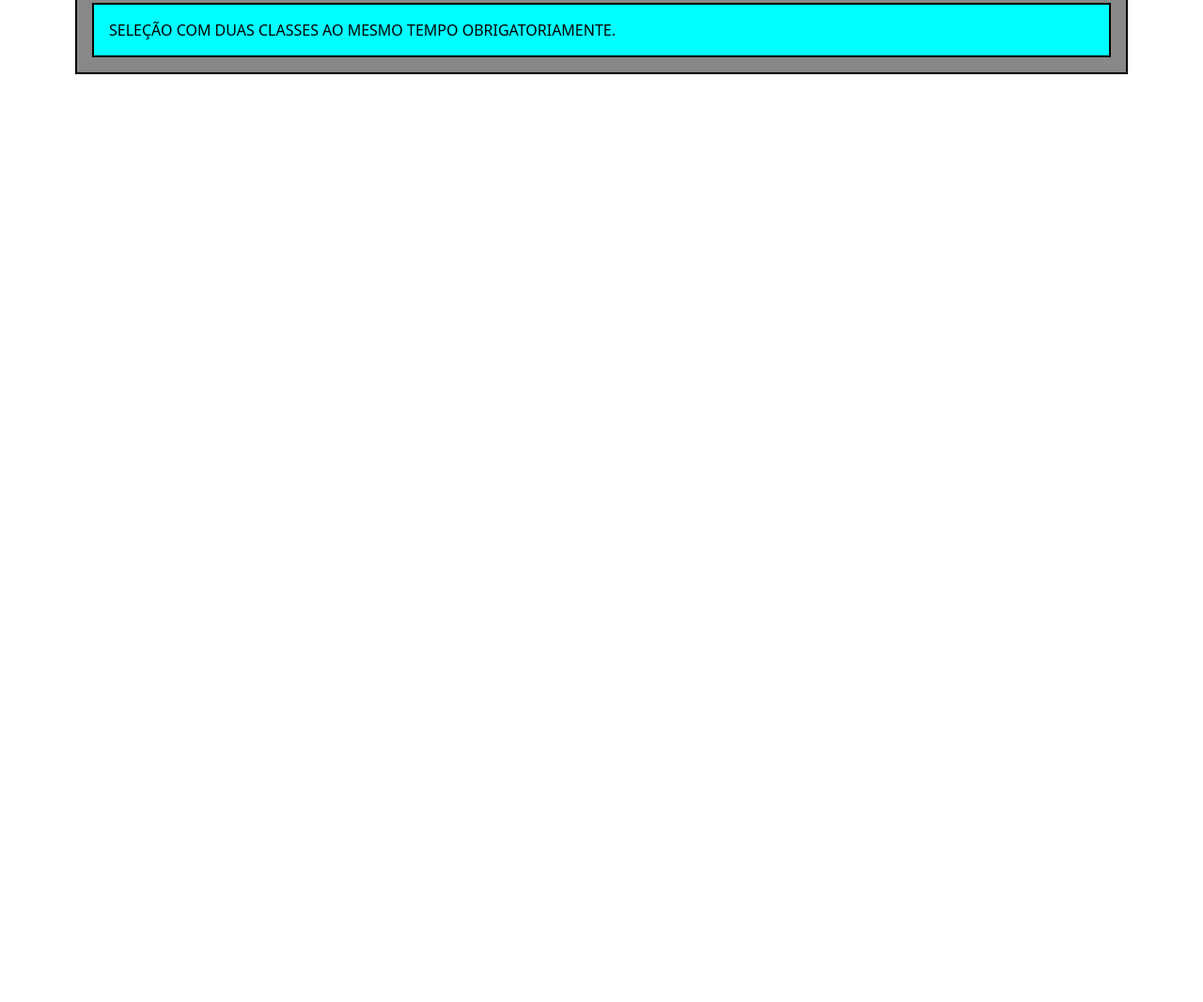
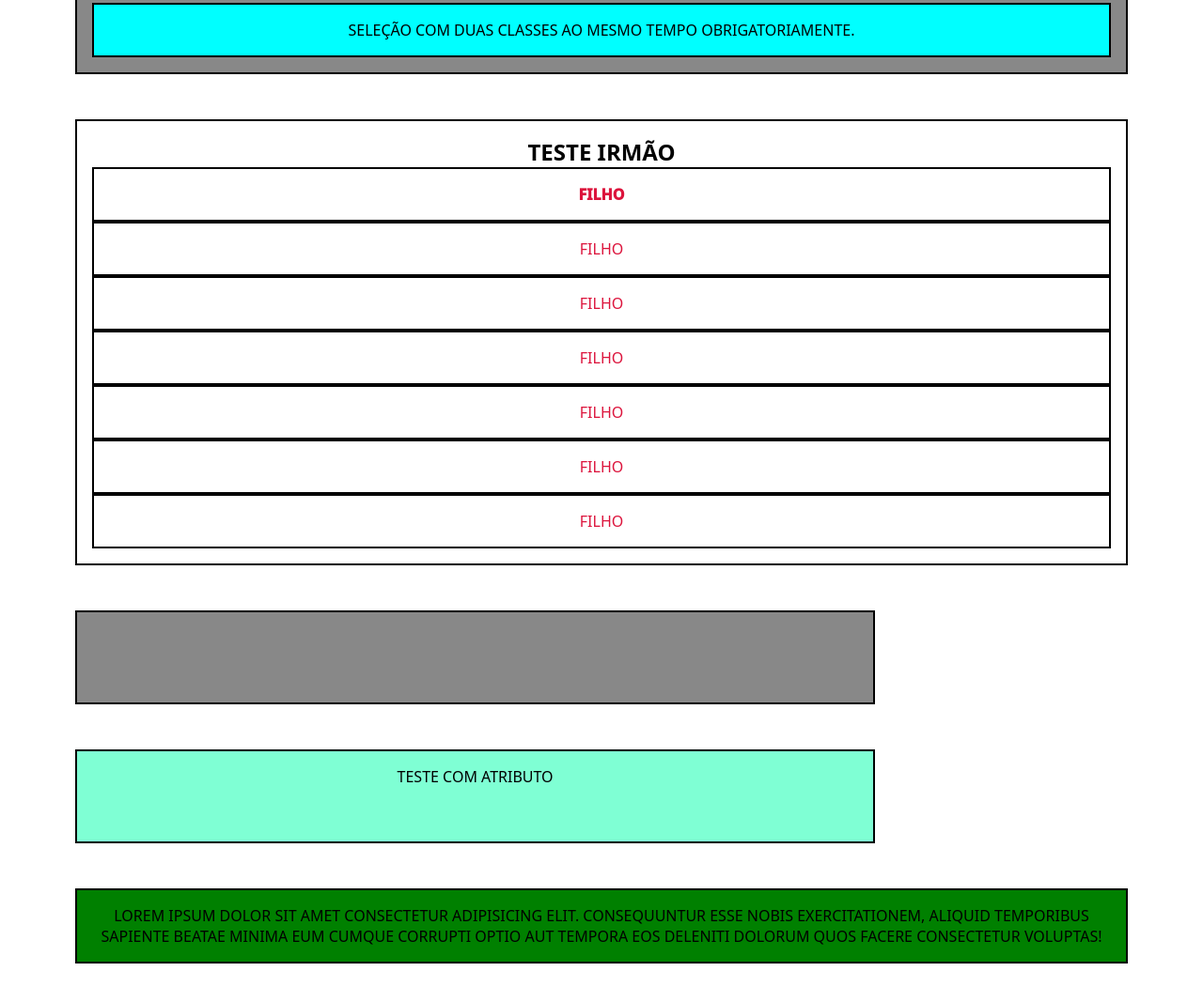
Before and after one commit to luizbrito6/Curso-Otavio-Miranda, a plain HTML site: page Seção 1/Aula12/seletores.html in a window 1280 px wide. Shown: the part 485-1552 px from the top of the page at 94% size. Before the commit the page ends 800 px from the top, so only its background shows below. Drawn offline with Linux system fonts and the light colour scheme.

Commit message:
arrastando (git ai-900 bugado)

```diff
--- a/Seção 1/Aula12/seletores.css
+++ b/Seção 1/Aula12/seletores.css
@@ -4,6 +4,7 @@
     box-sizing: border-box;
     font-family: system-ui, -apple-system, BlinkMacSystemFont, 'Segoe UI', Roboto, Oxygen, Ubuntu, Cantarell, 'Open Sans', 'Helvetica Neue', sans-serif;
     text-transform: uppercase;
+    text-align: center;
 }
 
 body{
@@ -40,3 +41,38 @@ div, p{
 .a.b > p{
     background-color: aqua;
 }
+
+.pai h2 + p{
+    font-weight: 1000;
+}
+
+.pai h2 ~ p{
+    color: crimson;
+}
+
+[atributo-teste]{
+    background-color: #888;
+    width: 70%;
+    height: 100px;
+}
+
+[atributo-teste|="teste-"]{
+    background-color: aquamarine;
+}
+
+[teste-atributo-comecando^="a"]{
+    background-color: green;
+}
+
+[teste-atributo-terminando$="j"]{
+    height: 400px;
+    background-image: url('https://i2.wp.com/files.agro20.com.br/uploads/2020/02/%C3%A1guia-3.jpg?fit=1024%2C534&ssl=1');
+}
+
+[teste-atributo-contem*="9"]{
+    width: 100px;
+    height: 100px;
+    border-radius: 50%;
+    background-color: #888;
+    border: none;
+}
--- a/Seção 1/Aula12/seletores.html
+++ b/Seção 1/Aula12/seletores.html
@@ -29,5 +29,28 @@
     <div class="a b">
         <p>Seleção com duas classes ao mesmo tempo obrigatoriamente.</p>
     </div>
+
+    <div class="pai">
+
+        <h2>Teste irmão</h2>
+        <p class="filho">Filho</p>
+        <p class="filho">Filho</p>
+        <p class="filho">Filho</p>
+        <p class="filho">Filho</p>
+        <p class="filho">Filho</p>
+        <p class="filho">Filho</p>
+        <p class="filho">Filho</p>
+    </div>
+
+
+    <div class="teste-atributo" atributo-teste></div>
+    <div class="teste-atributo" atributo-teste="teste-">Teste com atributo</div>
+
+    <div teste-atributo-comecando="aaaaa-aaaaa"> Lorem ipsum dolor sit amet consectetur adipisicing elit. Consequuntur esse nobis exercitationem, aliquid temporibus sapiente beatae minima eum cumque corrupti optio aut tempora eos deleniti dolorum quos facere consectetur voluptas!</div>
+
+    <div teste-atributo-terminando="aaaaa-aaaaajjjj"></div>
+
+    <div teste-atributo-contem="aaaaaa9aaaaaa"></div>
+
 </body>
 </html>
```
